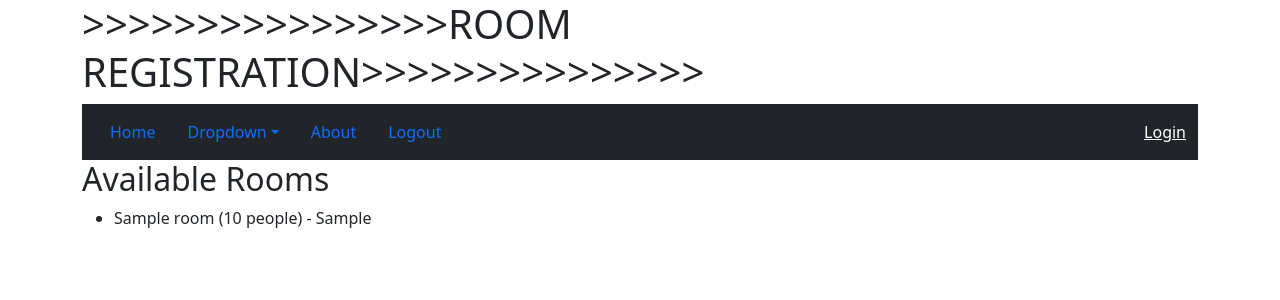
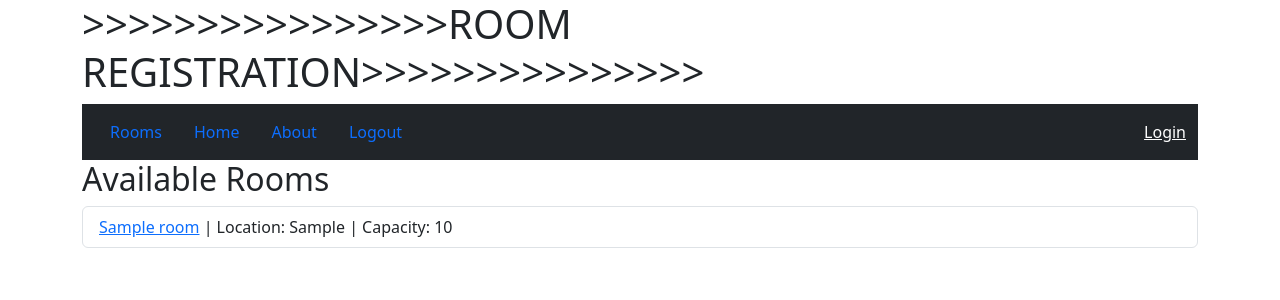
Before and after one commit to GabrielaMiloszewska/rejestracja_sal, a Django app: page /rooms/ in a window 1280 px wide. Shown: the top 300 px of the page. Run offline with Django 5.2, Linux system fonts and the light colour scheme; tables that the repository leaves empty hold one stand-in row (values such as "Sample post").

Commit message:
Implement room list, detail and reservation views

```diff
--- a/rooms/templates/rooms/room_list.html
+++ b/rooms/templates/rooms/room_list.html
@@ -1,14 +1,18 @@
 {% extends "base.html" %}
 
-{% block title %}Rooms{% endblock %}
+{% block title %}Room List{% endblock %}
 
 {% block content %}
 <h2>Available Rooms</h2>
-<ul>
+<ul class="list-group">
     {% for room in rooms %}
-        <li>{{ room.name }} ({{ room.capacity }} people) - {{ room.location }}</li>
+    <li class="list-group-item">
+        <a href="{% url 'rooms:detail' room.id %}">{{ room.name }}</a> |
+        Location: {{ room.location }} |
+        Capacity: {{ room.capacity }}
+    </li>
     {% empty %}
-        <li>No rooms available.</li>
+    <li class="list-group-item">No rooms available.</li>
     {% endfor %}
 </ul>
 {% endblock %}
--- a/rooms/urls.py
+++ b/rooms/urls.py
@@ -5,4 +5,6 @@ app_name = "rooms"
 
 urlpatterns = [
     path("", views.room_list, name="list"),
+    path("<int:pk>/", views.room_detail, name="detail"),
+    path("<int:pk>/reserve/", views.reserve_room, name="reserve"),
 ]
--- a/rooms/views.py
+++ b/rooms/views.py
@@ -1,6 +1,34 @@
-from django.shortcuts import render
-from .models import Room
+from django.shortcuts import render, get_object_or_404, redirect
+from .models import Room, Reservation
+from .forms import ReservationForm
+from django.contrib import messages
+from django.contrib.auth.decorators import login_required
 
 def room_list(request):
-    rooms = Room.objects.all()
+    rooms = Room.objects.filter(is_active=True)
     return render(request, "rooms/room_list.html", {"rooms": rooms})
+
+def room_detail(request, pk):
+    room = get_object_or_404(Room, pk=pk)
+    reservations = room.reservations.filter(status=Reservation.Status.ACTIVE)
+    return render(request, "rooms/room_detail.html", {"room": room, "reservations": reservations})
+
+@login_required
+def reserve_room(request, pk):
+    room = get_object_or_404(Room, pk=pk)
+    if request.method == "POST":
+        form = ReservationForm(request.POST)
+        if form.is_valid():
+            reservation = form.save(commit=False)
+            reservation.room = room
+            reservation.organizer = request.user
+            try:
+                reservation.clean()  # walidacja konfliktów
+                reservation.save()
+                messages.success(request, "Reservation successfully created!")
+                return redirect("rooms:detail", pk=room.pk)
+            except Exception as e:
+                messages.error(request, e)
+    else:
+        form = ReservationForm()
+    return render(request, "rooms/reserve_room.html", {"room": room, "form": form})
--- a/templates/base.html
+++ b/templates/base.html
@@ -18,16 +18,8 @@
 
             <div class="container-fluid">
                 <ul class="nav">
-                    <li class="nav-item"><a class="nav-link active" href="/">Home</a></li>
-                    <li class="nav-item dropdown">
-                        <a class="nav-link dropdown-toggle" href="#" role="button"
-                           data-bs-toggle="dropdown">Dropdown</a>
-                        <ul class="dropdown-menu">
-                            <li><a class="dropdown-item" href="#">Link</a></li>
-                            <li><a class="dropdown-item" href="#">Another link</a></li>
-                            <li><a class="dropdown-item" href="#">A third link</a></li>
-                        </ul>
-                    </li>
+                    <li class="nav-item"><a class="nav-link" href="{% url 'rooms:list' %}">Rooms</a></li>
+                    <li class="nav-item"><a class="nav-link active" href="{% url 'login' %}">Home</a></li>
                     <li class="nav-item"><a class="nav-link" href="javascript:void(0)">About</a></li>
 
                     <li class="nav-item "><a class="nav-link" href="#">Logout</a></li>
```
Also changed, not shown: rooms/forms.py (added, +11 -0 lines), rooms/templates/rooms/reserve_room.html (added, +13 -0 lines), rooms/templates/rooms/room_detail.html (added, +23 -0 lines), db.sqlite3.
